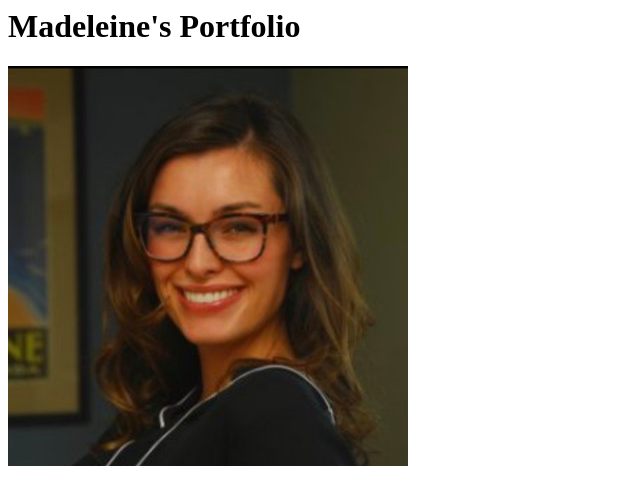
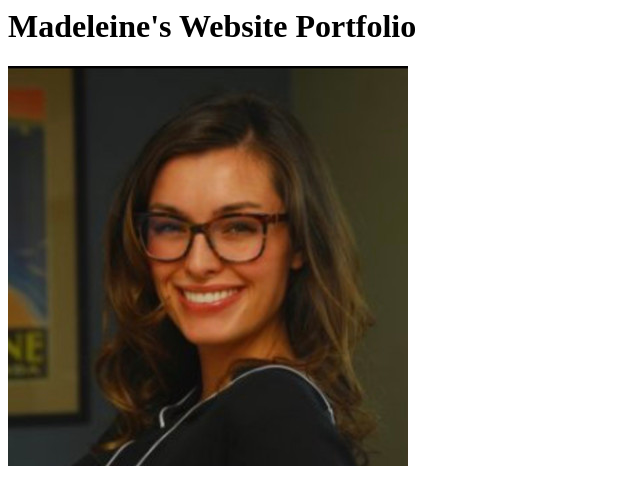
Before and after one commit to madetrudeau/madetrudeau.github.io, a plain HTML site: page index.html in a window 1280 px wide. Shown: the whole page, without its empty margins (0-640 px from the left). Drawn offline with Linux system fonts and the light colour scheme.

Commit message:
Website Edit

```diff
--- a/index.html
+++ b/index.html
@@ -1,4 +1,4 @@
 <html>
-    <h1>Madeleine's Portfolio</h1>
+    <h1>Madeleine's Website Portfolio</h1>
     <img src="./Trudeau_Madeleine.JPG" />
 </html>
```
